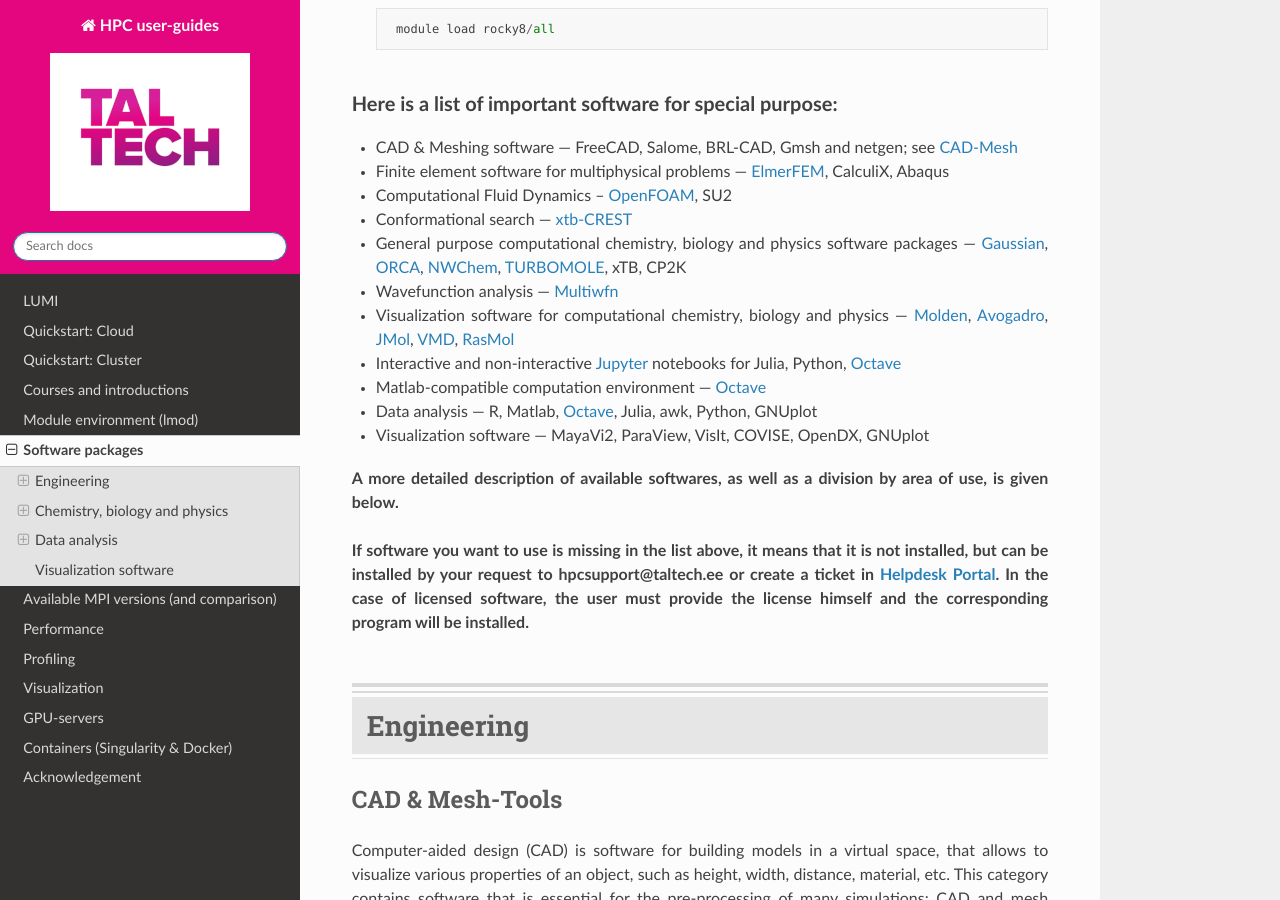
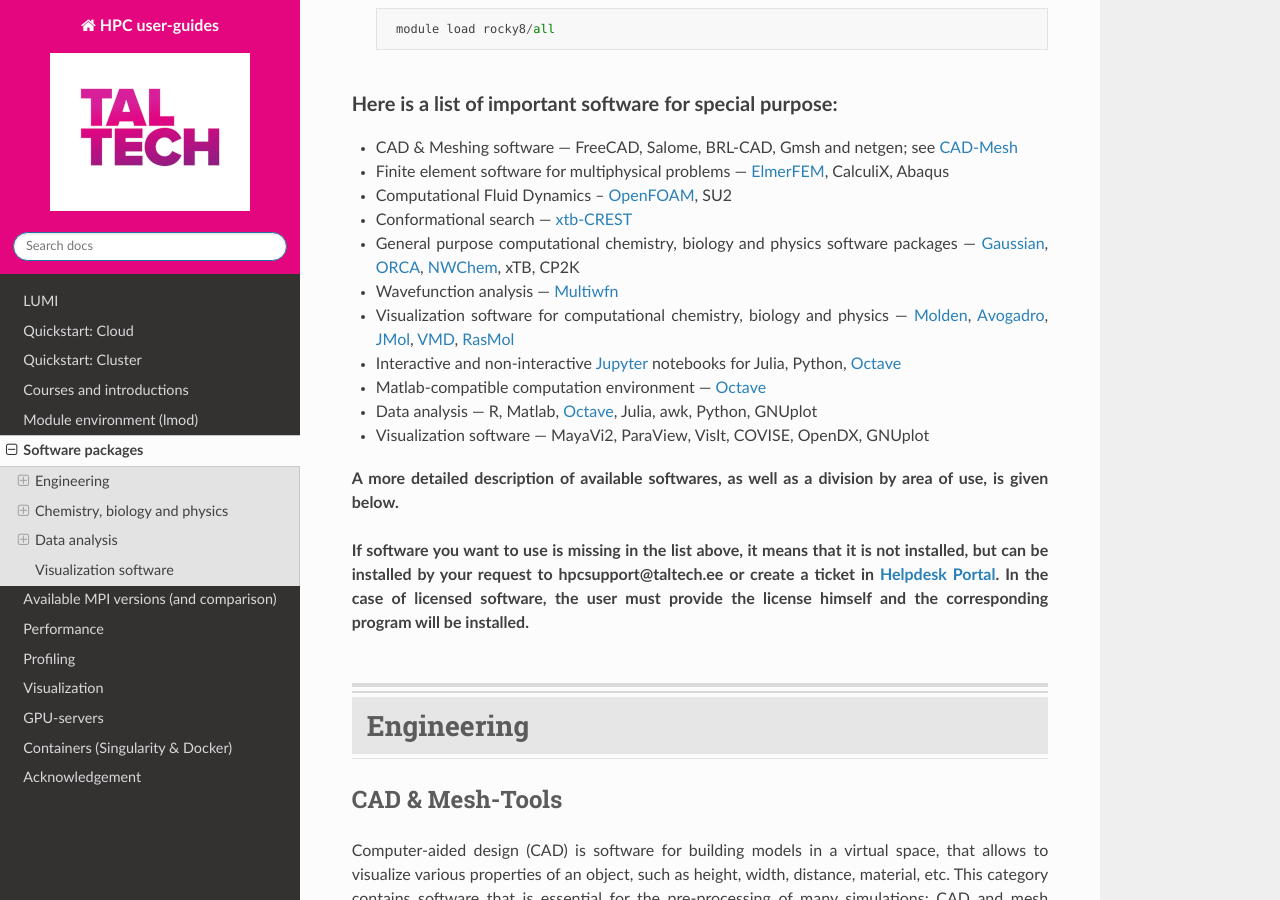
Before and after one commit to TalTech-HPC-Centre/user-guides-source, a Sphinx documentation site: the page built from docs/software.md, in a window 1280 px wide and 900 px high, scrolled down 470 px. Built offline with Sphinx 7.4.7 and the Read the Docs theme 3.1.0, drawn with Linux system fonts in a browser that asks for light colours.

Commit message:
removed turbomole
	modified:   software.md

```diff
--- a/docs/software.md
+++ b/docs/software.md
@@ -31,7 +31,7 @@
 -   Conformational search  ---
 [xtb-CREST](chemistry/crest.md)
 -   General purpose computational chemistry, biology and physics software packages ---
-[Gaussian](chemistry/gaussian.md), [ORCA](chemistry/orca.md), [NWChem](chemistry/nwchem.html), [TURBOMOLE](chemistry/turbomole.md), xTB, CP2K
+[Gaussian](chemistry/gaussian.md), [ORCA](chemistry/orca.md), [NWChem](chemistry/nwchem.html), xTB, CP2K
 -   Wavefunction analysis ---
 [Multiwfn](chemistry/multiwfn.md)
 -   Visualization software for computational chemistry, biology and physics ---
```
